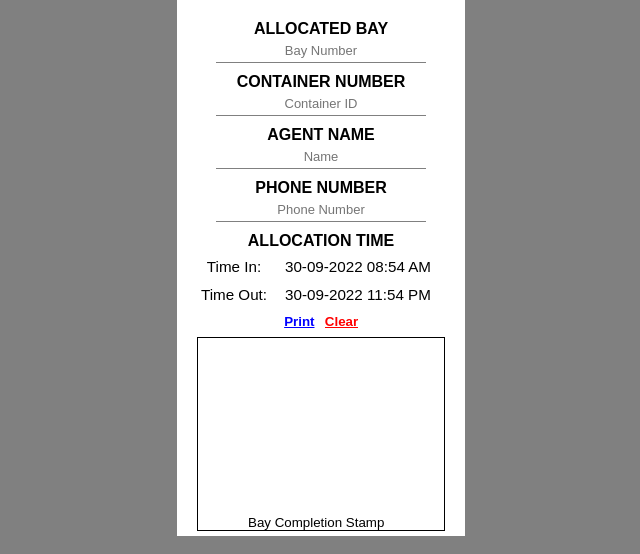
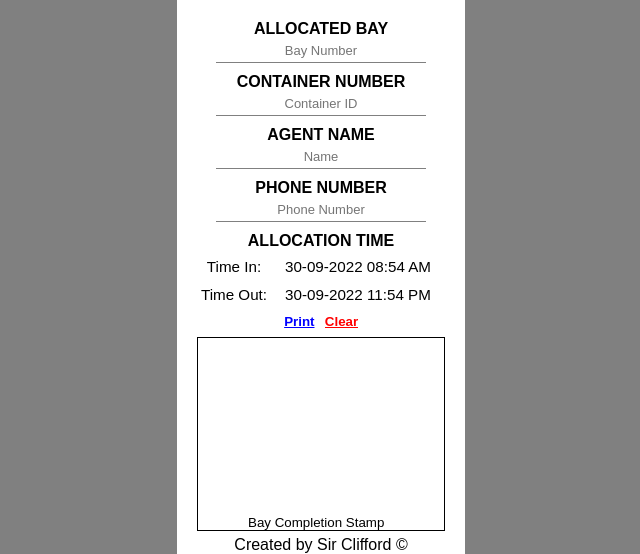
Before and after one commit to cliffordaddison/Bay-Allocation-Database, a plain HTML site: page index.html in a window 1280 px wide. Shown: the part 264-818 px from the top of the page, without its empty margins (319-959 px from the left). Drawn offline with Linux system fonts and the light colour scheme.

Commit message:
Update index.html
Added my copyright

```diff
--- a/index.html
+++ b/index.html
@@ -68,6 +68,7 @@
     <div class="text-area">
       <p>Bay Completion Stamp</p>
     </div>
+    <p class="copyright">Created by Sir Clifford &#169;</p>
   </div>
 </body>
 
```
